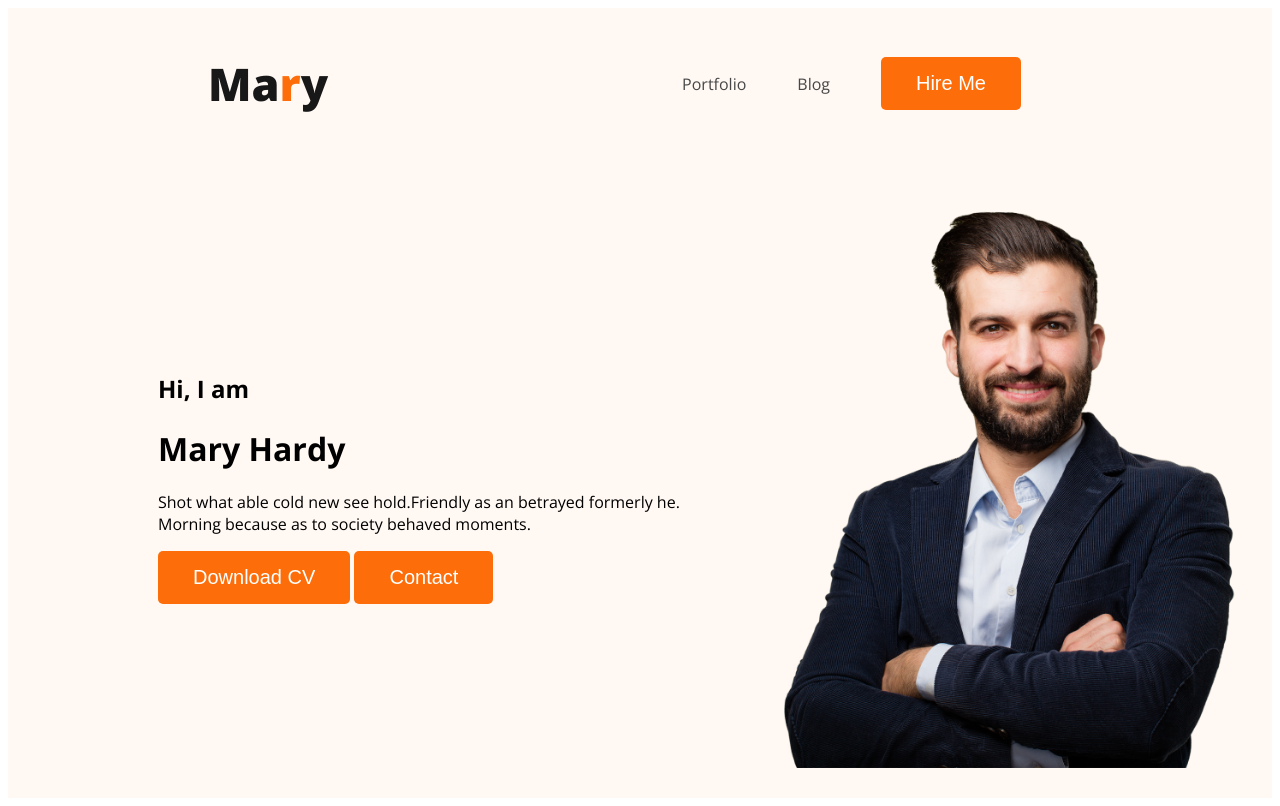
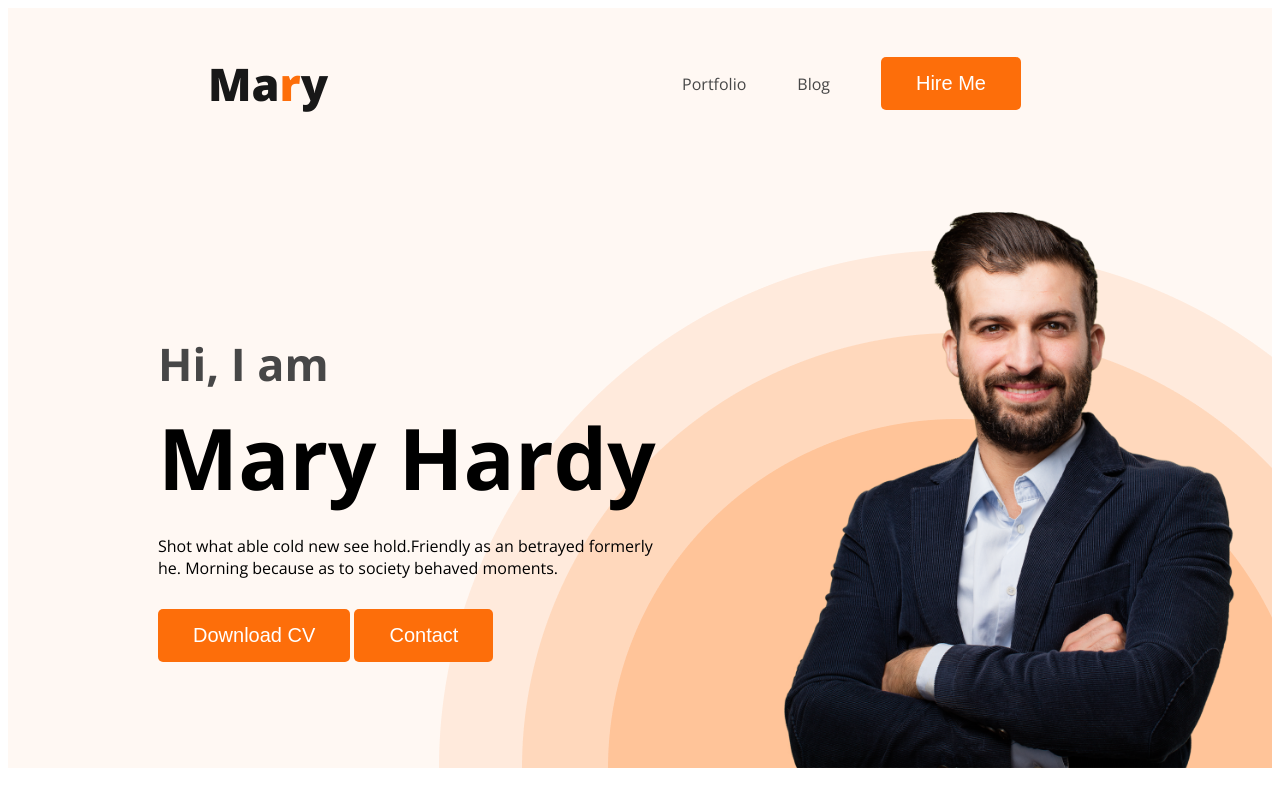
Before and after one commit to Arafat1652/developer-portfolio, a plain HTML site: page index.html in a window 1280 px wide. Drawn offline with nearby package versions, Linux system fonts and the light colour scheme.

Commit message:
added about

```diff
--- a/index.html
+++ b/index.html
@@ -24,7 +24,7 @@
             <div class="banner-content">
                 <h2 class="banner-greeting">Hi, I  am</h2>
                 <h1 class="banner-title">Mary Hardy</h1>
-                <p>Shot what able cold new see hold.Friendly as an betrayed formerly he. Morning because as to society behaved moments.</p>
+                <p class="banner-description">Shot what able cold new see hold.Friendly as an betrayed formerly<br>he. Morning because as to society behaved moments.</p>
                 <button class="btn-primary">Download CV</button>
                 <button class="btn-primary">Contact</button>
             </div>
--- a/styles/portfolio.css
+++ b/styles/portfolio.css
@@ -11,7 +11,7 @@ body {
   border: 0;
   font-weight: 700px;
   color: white;
-    background: #FD6E0A;
+  background: #fd6e0a;
   padding: 15px 35px;
 }
 
@@ -40,14 +40,37 @@ nav a {
   color: #474747;
 }
 /* header style */
-.header{
-    background-color: #FFF8F3;
+.header {
+  background-color: #fff8f3;
+  background-image: url(../images/header_bg.png);
+  background-repeat: no-repeat;
+  background-position: bottom right;
 }
-.banner{
-    padding: 30px 30px 30px 150px;
+.banner {
+  padding: 30px 30px 0px 150px;
   display: flex;
   align-items: center;
+  justify-content: space-between;
+
 }
-.banner .profile-pic{
+.banner-content {
+  max-width: 500px;
+}
+.banner .profile-pic {
   width: 500px;
 }
+.banner-greeting {
+  color: #474747;
+  font-size: 45px;
+  font-weight: 600;
+  margin-bottom: 0;
+}
+.banner-title {
+  font-size: 85px;
+  font-weight: 700px;
+  margin-top: 5px;
+  margin-bottom: 20px;
+}
+.banner-description {
+  margin-bottom: 30px;
+}
```
Lines whose indentation alone changed are shown as unchanged.
